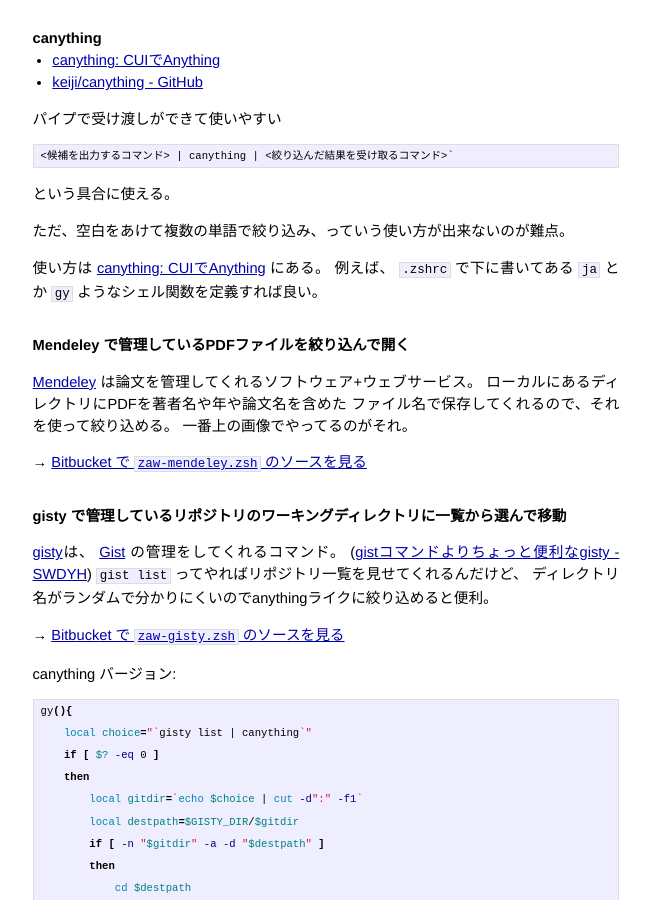
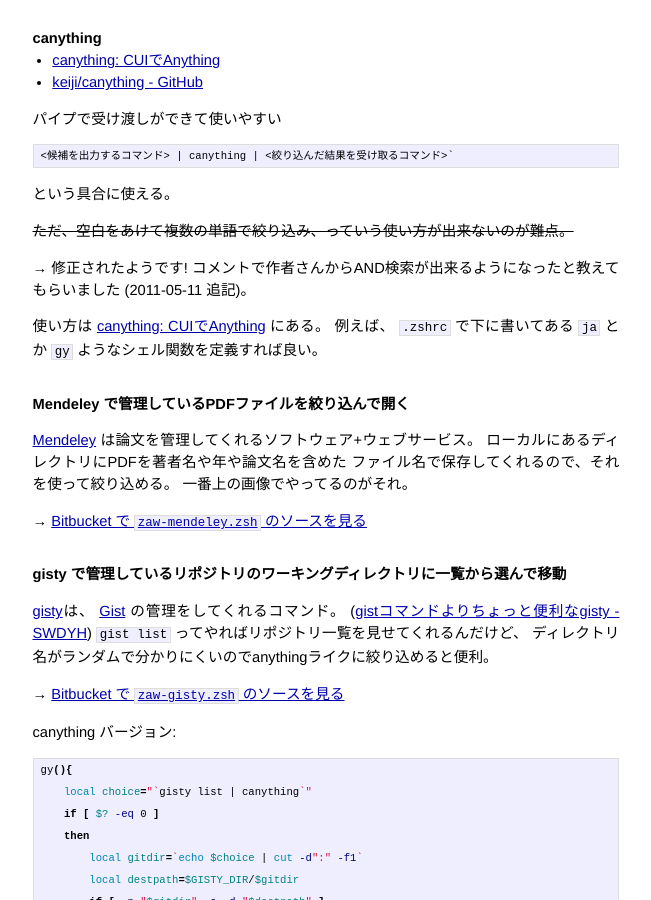
Before and after one commit to arataka/arataka.github.com, a Jekyll site: the page built from _posts/2011/04/2011-04-14-zaw-zsh-or-canything-with-mendeley-gisty-and-j-z.markdown, in a window 1280 px wide and 900 px high, scrolled down 892 px. Shown: the whole window, without its empty margins (314-965 px from the left). Built offline with Jekyll 4.4.1, drawn with Linux system fonts in a browser that asks for light colours; a script that is not in the unit is left out; comment, search, counter and statistics services are not loaded.

Commit message:
changed the comment on canything (AND search was added)

```diff
--- a/_posts/2011/04/2011-04-14-zaw-zsh-or-canything-with-mendeley-gisty-and-j-z.markdown
+++ b/_posts/2011/04/2011-04-14-zaw-zsh-or-canything-with-mendeley-gisty-and-j-z.markdown
@@ -44,7 +44,13 @@
 
 という具合に使える。
 
+<strike>
 ただ、空白をあけて複数の単語で絞り込み、っていう使い方が出来ないのが難点。
+</strike>
+
+→ 修正されたようです!
+コメントで作者さんからAND検索が出来るようになったと教えてもらいました
+(2011-05-11 追記)。
 
 使い方は [canything: CUIでAnything](http://filmlang.org/soft/canything) にある。
 例えば、 `.zshrc` で下に書いてある `ja` とか `gy` ようなシェル関数を定義すれば良い。
```
